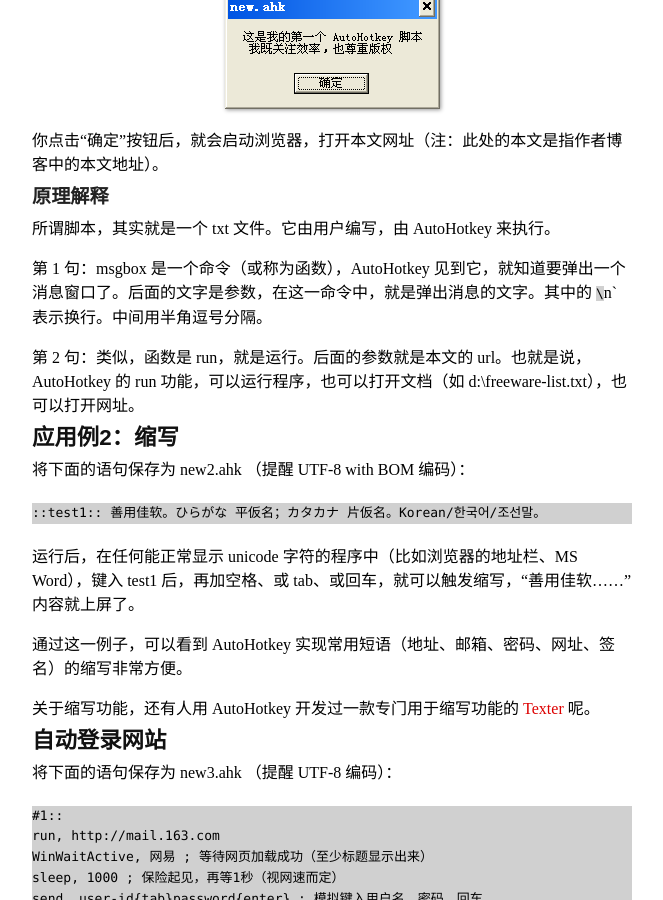
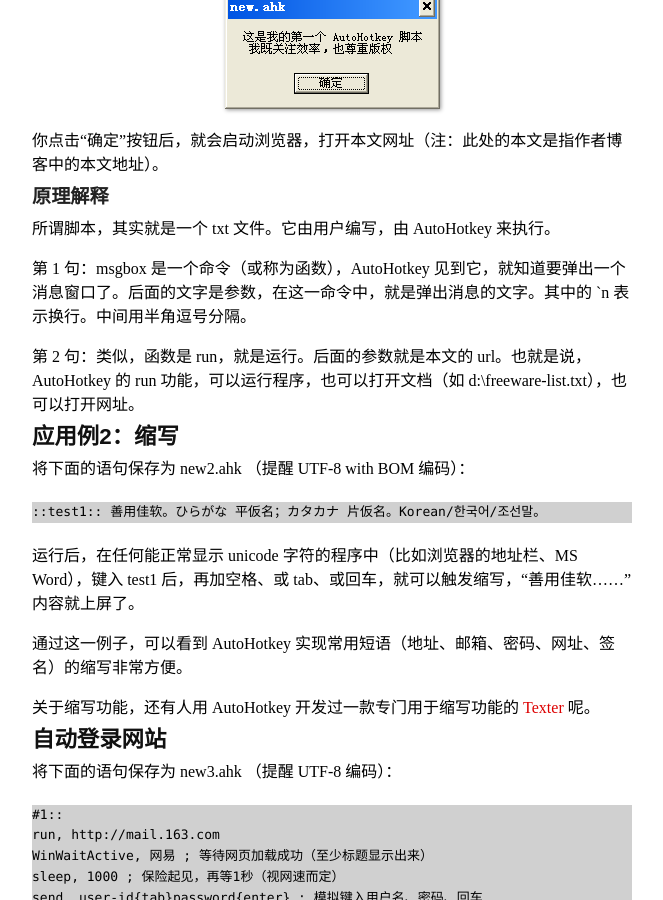
Before and after one commit to amnesiac10/amnesiac10.github.io, a Jekyll site: the page built from _posts/2014-08-01-one-key-for-repeat-tasks.md, in a window 1280 px wide and 900 px high, scrolled down 2585 px. Shown: the whole window, without its empty margins (308-971 px from the left). Built offline with Jekyll 4.4.1, drawn with Linux system fonts in a browser that asks for light colours; Markdown is read by kramdown in place of the engine named in the settings; comment, search, counter and statistics services are not loaded.

```diff
--- a/_posts/2014-08-01-one-key-for-repeat-tasks.md
+++ b/_posts/2014-08-01-one-key-for-repeat-tasks.md
@@ -78,7 +78,7 @@ run, http://xbeta.info/autohotkey-guide.htm
 
 所谓脚本，其实就是一个 txt 文件。它由用户编写，由 AutoHotkey 来执行。
 
-第 1 句：msgbox 是一个命令（或称为函数），AutoHotkey 见到它，就知道要弹出一个消息窗口了。后面的文字是参数，在这一命令中，就是弹出消息的文字。其中的 `\`n` 表示换行。中间用半角逗号分隔。
+第 1 句：msgbox 是一个命令（或称为函数），AutoHotkey 见到它，就知道要弹出一个消息窗口了。后面的文字是参数，在这一命令中，就是弹出消息的文字。其中的 \`n 表示换行。中间用半角逗号分隔。
 
 第 2 句：类似，函数是 run，就是运行。后面的参数就是本文的 url。也就是说，AutoHotkey 的 run 功能，可以运行程序，也可以打开文档（如 d:\freeware-list.txt），也可以打开网址。
 
```
Also changed, not shown: _posts/2014-08-02-autohotkey-introduction-chinese.md (+9 -9 lines), assets/images/20140802000.png (added), assets/images/20140802002.png (added), assets/images/20140802003.png (added), assets/images/20140802004.png (added), assets/images/20140802006.png (added), assets/images/20140802007.png (added), assets/images/AutoHotkey_logo.gif (added).
